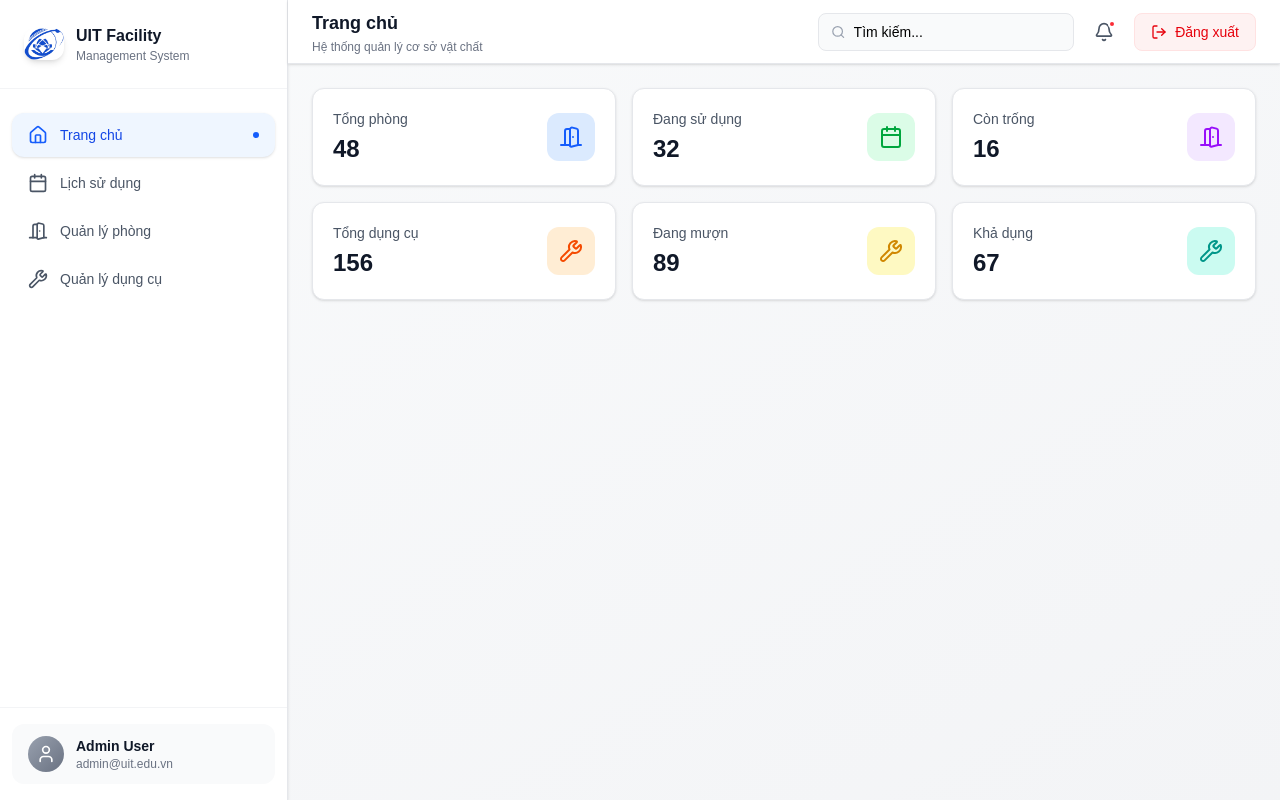
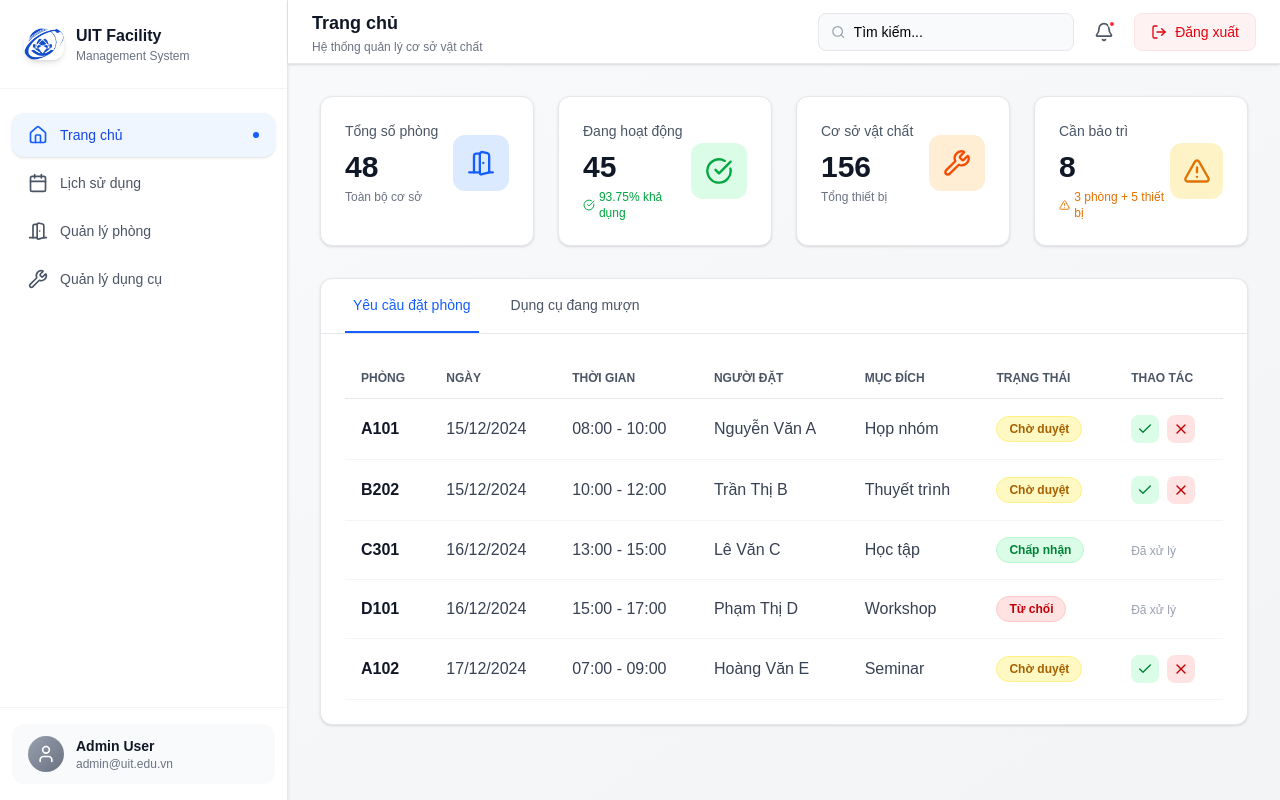
Before and after one commit to uit-facility-management/uit-fms-frontend, a Next.js app: page /homepage in a window 1280 px wide. Built offline with nearby package versions, Linux system fonts and the light colour scheme.

Commit message:
fix: homedashboard

```diff
--- a/src/app/homepage/components/DashboardHome.tsx
+++ b/src/app/homepage/components/DashboardHome.tsx
@@ -1,29 +1,120 @@
 "use client";
 import { useState } from "react";
-import { DoorOpen, Calendar, Wrench, TrendingUp, Clock } from "lucide-react";
+import {
+  DoorOpen,
+  Wrench,
+  CheckCircle,
+  AlertTriangle,
+  Check,
+  X,
+} from "lucide-react";
 
-type DashboardTab = "booking" | "tools";
+type DashboardTab = "requests" | "tools";
+type RequestStatus = "Chờ duyệt" | "Chấp nhận" | "Từ chối";
 
 export default function DashboardHome() {
-  const [activeTab, setActiveTab] = useState<DashboardTab>("booking");
+  const [activeTab, setActiveTab] = useState<DashboardTab>("requests");
 
-  // Mock data for booking table
-  const bookingData = [
-    { id: 1, room: "A101", time: "08:00 - 10:00", user: "Nguyễn Văn A", status: "Đang diễn ra" },
-    { id: 2, room: "B202", time: "10:00 - 12:00", user: "Trần Thị B", status: "Sắp tới" },
-    { id: 3, room: "C301", time: "13:00 - 15:00", user: "Lê Văn C", status: "Sắp tới" },
-    { id: 4, room: "D101", time: "15:00 - 17:00", user: "Phạm Thị D", status: "Sắp tới" },
-    { id: 5, room: "A102", time: "07:00 - 09:00", user: "Hoàng Văn E", status: "Đã kết thúc" },
+  // Mock data for booking requests
+  const requestsData = [
+    {
+      id: 1,
+      room: "A101",
+      time: "08:00 - 10:00",
+      date: "15/12/2024",
+      user: "Nguyễn Văn A",
+      purpose: "Họp nhóm",
+      status: "Chờ duyệt" as RequestStatus,
+    },
+    {
+      id: 2,
+      room: "B202",
+      time: "10:00 - 12:00",
+      date: "15/12/2024",
+      user: "Trần Thị B",
+      purpose: "Thuyết trình",
+      status: "Chờ duyệt" as RequestStatus,
+    },
+    {
+      id: 3,
+      room: "C301",
+      time: "13:00 - 15:00",
+      date: "16/12/2024",
+      user: "Lê Văn C",
+      purpose: "Học tập",
+      status: "Chấp nhận" as RequestStatus,
+    },
+    {
+      id: 4,
+      room: "D101",
+      time: "15:00 - 17:00",
+      date: "16/12/2024",
+      user: "Phạm Thị D",
+      purpose: "Workshop",
+      status: "Từ chối" as RequestStatus,
+    },
+    {
+      id: 5,
+      room: "A102",
+      time: "07:00 - 09:00",
+      date: "17/12/2024",
+      user: "Hoàng Văn E",
+      purpose: "Seminar",
+      status: "Chờ duyệt" as RequestStatus,
+    },
   ];
 
   // Mock data for tools table
   const toolsData = [
-    { id: 1, tool: "Máy chiếu", quantity: 15, available: 8, borrowed: 7, status: "Khả dụng" },
-    { id: 2, tool: "Micro", quantity: 25, available: 20, borrowed: 5, status: "Khả dụng" },
-    { id: 3, tool: "Bảng viết", quantity: 10, available: 3, borrowed: 7, status: "Ít" },
-    { id: 4, tool: "Laptop", quantity: 20, available: 15, borrowed: 5, status: "Khả dụng" },
-    { id: 5, tool: "Chuột", quantity: 30, available: 25, borrowed: 5, status: "Khả dụng" },
+    {
+      id: 1,
+      tool: "Máy chiếu",
+      quantity: 15,
+      available: 8,
+      borrowed: 7,
+      status: "Khả dụng",
+    },
+    {
+      id: 2,
+      tool: "Micro",
+      quantity: 25,
+      available: 20,
+      borrowed: 5,
+      status: "Khả dụng",
+    },
+    {
+      id: 3,
+      tool: "Bảng viết",
+      quantity: 10,
+      available: 3,
+      borrowed: 7,
+      status: "Ít",
+    },
+    {
+      id: 4,
+      tool: "Laptop",
+      quantity: 20,
+      available: 15,
+      borrowed: 5,
+      status: "Khả dụng",
+    },
+    {
+      id: 5,
+      tool: "Chuột",
+      quantity: 30,
+      available: 25,
+      borrowed: 5,
+      status: "Khả dụng",
+    },
   ];
+
+  const handleApprove = (id: number) => {
+    console.log("Chấp nhận yêu cầu:", id);
+  };
+
+  const handleReject = (id: number) => {
+    console.log("Từ chối yêu cầu:", id);
+  };
 
   return (
     <div className="space-y-8">
@@ -32,15 +123,12 @@ export default function DashboardHome() {
         <div className="bg-white rounded-xl border border-gray-200 p-6 shadow-sm hover:shadow-md transition-shadow">
           <div className="flex items-center justify-between">
             <div>
-              <p className="text-sm font-medium text-gray-600">Tổng đặt phòng</p>
-              <p className="text-3xl font-bold text-gray-900 mt-2">124</p>
-              <p className="text-xs text-green-600 mt-1 flex items-center gap-1">
-                <TrendingUp className="w-3 h-3" />
-                +12% so với tuần trước
-              </p>
+              <p className="text-sm font-medium text-gray-600">Tổng số phòng</p>
+              <p className="text-3xl font-bold text-gray-900 mt-2">48</p>
+              <p className="text-xs text-gray-500 mt-1">Toàn bộ cơ sở</p>
             </div>
             <div className="w-14 h-14 bg-blue-100 rounded-xl flex items-center justify-center">
-              <Calendar className="w-7 h-7 text-blue-600" />
+              <DoorOpen className="w-7 h-7 text-blue-600" />
             </div>
           </div>
         </div>
@@ -48,14 +136,17 @@ export default function DashboardHome() {
         <div className="bg-white rounded-xl border border-gray-200 p-6 shadow-sm hover:shadow-md transition-shadow">
           <div className="flex items-center justify-between">
             <div>
-              <p className="text-sm font-medium text-gray-600">Phòng đang dùng</p>
-              <p className="text-3xl font-bold text-gray-900 mt-2">32</p>
-              <p className="text-xs text-gray-500 mt-1">
-                / 48 phòng
+              <p className="text-sm font-medium text-gray-600">
+                Đang hoạt động
+              </p>
+              <p className="text-3xl font-bold text-gray-900 mt-2">45</p>
+              <p className="text-xs text-green-600 mt-1 flex items-center gap-1">
+                <CheckCircle className="w-3 h-3" />
+                93.75% khả dụng
               </p>
             </div>
             <div className="w-14 h-14 bg-green-100 rounded-xl flex items-center justify-center">
-              <DoorOpen className="w-7 h-7 text-green-600" />
+              <CheckCircle className="w-7 h-7 text-green-600" />
             </div>
           </div>
         </div>
@@ -63,11 +154,11 @@ export default function DashboardHome() {
         <div className="bg-white rounded-xl border border-gray-200 p-6 shadow-sm hover:shadow-md transition-shadow">
           <div className="flex items-center justify-between">
             <div>
-              <p className="text-sm font-medium text-gray-600">Dụng cụ đang mượn</p>
-              <p className="text-3xl font-bold text-gray-900 mt-2">89</p>
-              <p className="text-xs text-gray-500 mt-1">
-                / 156 dụng cụ
+              <p className="text-sm font-medium text-gray-600">
+                Cơ sở vật chất
               </p>
+              <p className="text-3xl font-bold text-gray-900 mt-2">156</p>
+              <p className="text-xs text-gray-500 mt-1">Tổng thiết bị</p>
             </div>
             <div className="w-14 h-14 bg-orange-100 rounded-xl flex items-center justify-center">
               <Wrench className="w-7 h-7 text-orange-600" />
@@ -78,14 +169,14 @@ export default function DashboardHome() {
         <div className="bg-white rounded-xl border border-gray-200 p-6 shadow-sm hover:shadow-md transition-shadow">
           <div className="flex items-center justify-between">
             <div>
-              <p className="text-sm font-medium text-gray-600">Trung bình / ngày</p>
-              <p className="text-3xl font-bold text-gray-900 mt-2">18</p>
-              <p className="text-xs text-gray-500 mt-1">
-                lượt đặt phòng
+              <p className="text-sm font-medium text-gray-600">Cần bảo trì</p>
+              <p className="text-3xl font-bold text-gray-900 mt-2">8</p>
+              <p className="text-xs text-amber-600 mt-1 flex items-center gap-1">
+                <AlertTriangle className="w-3 h-3" />3 phòng + 5 thiết bị
               </p>
             </div>
-            <div className="w-14 h-14 bg-purple-100 rounded-xl flex items-center justify-center">
-              <Clock className="w-7 h-7 text-purple-600" />
+            <div className="w-14 h-14 bg-amber-100 rounded-xl flex items-center justify-center">
+              <AlertTriangle className="w-7 h-7 text-amber-600" />
             </div>
           </div>
         </div>
@@ -97,14 +188,14 @@ export default function DashboardHome() {
         <div className="border-b border-gray-200 px-6">
           <div className="flex gap-6">
             <button
-              onClick={() => setActiveTab("booking")}
+              onClick={() => setActiveTab("requests")}
               className={`py-4 px-2 font-medium text-sm border-b-2 transition-colors ${
-                activeTab === "booking"
+                activeTab === "requests"
                   ? "border-blue-600 text-blue-600"
                   : "border-transparent text-gray-600 hover:text-gray-900"
               }`}
             >
-              Đặt phòng hôm nay
+              Yêu cầu đặt phòng
             </button>
             <button
               onClick={() => setActiveTab("tools")}
@@ -121,37 +212,87 @@ export default function DashboardHome() {
 
         {/* Table Content */}
         <div className="p-6">
-          {activeTab === "booking" ? (
+          {activeTab === "requests" ? (
             <div className="overflow-x-auto">
               <table className="w-full">
                 <thead>
                   <tr className="border-b border-gray-200">
-                    <th className="text-left py-3 px-4 text-xs font-semibold text-gray-600 uppercase">Phòng</th>
-                    <th className="text-left py-3 px-4 text-xs font-semibold text-gray-600 uppercase">Thời gian</th>
-                    <th className="text-left py-3 px-4 text-xs font-semibold text-gray-600 uppercase">Người đặt</th>
-                    <th className="text-left py-3 px-4 text-xs font-semibold text-gray-600 uppercase">Trạng thái</th>
+                    <th className="text-left py-3 px-4 text-xs font-semibold text-gray-600 uppercase">
+                      Phòng
+                    </th>
+                    <th className="text-left py-3 px-4 text-xs font-semibold text-gray-600 uppercase">
+                      Ngày
+                    </th>
+                    <th className="text-left py-3 px-4 text-xs font-semibold text-gray-600 uppercase">
+                      Thời gian
+                    </th>
+                    <th className="text-left py-3 px-4 text-xs font-semibold text-gray-600 uppercase">
+                      Người đặt
+                    </th>
+                    <th className="text-left py-3 px-4 text-xs font-semibold text-gray-600 uppercase">
+                      Mục đích
+                    </th>
+                    <th className="text-left py-3 px-4 text-xs font-semibold text-gray-600 uppercase">
+                      Trạng thái
+                    </th>
+                    <th className="text-left py-3 px-4 text-xs font-semibold text-gray-600 uppercase">
+                      Thao tác
+                    </th>
                   </tr>
                 </thead>
                 <tbody>
-                  {bookingData.map((item) => (
-                    <tr key={item.id} className="border-b border-gray-100 hover:bg-gray-50 transition-colors">
+                  {requestsData.map((item) => (
+                    <tr
+                      key={item.id}
+                      className="border-b border-gray-100 hover:bg-gray-50 transition-colors"
+                    >
                       <td className="py-4 px-4">
-                        <span className="font-semibold text-gray-900">{item.room}</span>
+                        <span className="font-semibold text-gray-900">
+                          {item.room}
+                        </span>
                       </td>
+                      <td className="py-4 px-4 text-gray-700">{item.date}</td>
                       <td className="py-4 px-4 text-gray-700">{item.time}</td>
                       <td className="py-4 px-4 text-gray-700">{item.user}</td>
+                      <td className="py-4 px-4 text-gray-700">
+                        {item.purpose}
+                      </td>
                       <td className="py-4 px-4">
                         <span
                           className={`inline-flex items-center px-3 py-1 rounded-full text-xs font-semibold ${
-                            item.status === "Đang diễn ra"
+                            item.status === "Chờ duyệt"
+                              ? "bg-yellow-100 text-yellow-700 border border-yellow-200"
+                              : item.status === "Chấp nhận"
                               ? "bg-green-100 text-green-700 border border-green-200"
-                              : item.status === "Sắp tới"
-                              ? "bg-blue-100 text-blue-700 border border-blue-200"
-                              : "bg-gray-100 text-gray-700 border border-gray-200"
+                              : "bg-red-100 text-red-700 border border-red-200"
                           }`}
                         >
                           {item.status}
                         </span>
+                      </td>
+                      <td className="py-4 px-4">
+                        {item.status === "Chờ duyệt" ? (
+                          <div className="flex items-center gap-2">
+                            <button
+                              onClick={() => handleApprove(item.id)}
+                              className="p-1.5 bg-green-100 hover:bg-green-200 text-green-700 rounded-lg transition-colors"
+                              title="Chấp nhận"
+                            >
+                              <Check className="w-4 h-4" />
+                            </button>
+                            <button
+                              onClick={() => handleReject(item.id)}
+                              className="p-1.5 bg-red-100 hover:bg-red-200 text-red-700 rounded-lg transition-colors"
+                              title="Từ chối"
+                            >
+                              <X className="w-4 h-4" />
+                            </button>
+                          </div>
+                        ) : (
+                          <span className="text-xs text-gray-400">
+                            Đã xử lý
+                          </span>
+                        )}
                       </td>
                     </tr>
                   ))}
@@ -163,22 +304,43 @@ export default function DashboardHome() {
               <table className="w-full">
                 <thead>
                   <tr className="border-b border-gray-200">
-                    <th className="text-left py-3 px-4 text-xs font-semibold text-gray-600 uppercase">Dụng cụ</th>
-                    <th className="text-left py-3 px-4 text-xs font-semibold text-gray-600 uppercase">Tổng số</th>
-                    <th className="text-left py-3 px-4 text-xs font-semibold text-gray-600 uppercase">Khả dụng</th>
-                    <th className="text-left py-3 px-4 text-xs font-semibold text-gray-600 uppercase">Đang mượn</th>
-                    <th className="text-left py-3 px-4 text-xs font-semibold text-gray-600 uppercase">Trạng thái</th>
+                    <th className="text-left py-3 px-4 text-xs font-semibold text-gray-600 uppercase">
+                      Dụng cụ
+                    </th>
+                    <th className="text-left py-3 px-4 text-xs font-semibold text-gray-600 uppercase">
+                      Tổng số
+                    </th>
+                    <th className="text-left py-3 px-4 text-xs font-semibold text-gray-600 uppercase">
+                      Khả dụng
+                    </th>
+                    <th className="text-left py-3 px-4 text-xs font-semibold text-gray-600 uppercase">
+                      Đang mượn
+                    </th>
+                    <th className="text-left py-3 px-4 text-xs font-semibold text-gray-600 uppercase">
+                      Trạng thái
+                    </th>
                   </tr>
                 </thead>
                 <tbody>
                   {toolsData.map((item) => (
-                    <tr key={item.id} className="border-b border-gray-100 hover:bg-gray-50 transition-colors">
+                    <tr
+                      key={item.id}
+                      className="border-b border-gray-100 hover:bg-gray-50 transition-colors"
+                    >
                       <td className="py-4 px-4">
-                        <span className="font-semibold text-gray-900">{item.tool}</span>
+                        <span className="font-semibold text-gray-900">
+                          {item.tool}
+                        </span>
                       </td>
-                      <td className="py-4 px-4 text-gray-700">{item.quantity}</td>
-                      <td className="py-4 px-4 text-gray-700">{item.available}</td>
-                      <td className="py-4 px-4 text-gray-700">{item.borrowed}</td>
+                      <td className="py-4 px-4 text-gray-700">
+                        {item.quantity}
+                      </td>
+                      <td className="py-4 px-4 text-gray-700">
+                        {item.available}
+                      </td>
+                      <td className="py-4 px-4 text-gray-700">
+                        {item.borrowed}
+                      </td>
                       <td className="py-4 px-4">
                         <span
                           className={`inline-flex items-center px-3 py-1 rounded-full text-xs font-semibold ${
--- a/src/app/homepage/page.tsx
+++ b/src/app/homepage/page.tsx
@@ -3,10 +3,11 @@ import { useState } from "react";
 import { LogOut, Search, Bell, User } from "lucide-react";
 import Image from "next/image";
 import SidebarNav from "./components/SidebarNav";
+import DashboardHome from "./components/DashboardHome";
 import CalendarComponent from "./components/CalendarComponent";
 import RoomComponent from "./components/RoomManagement/RoomComponent";
 import ToolsComponent from "./components/ToolManagement/ToolsComponent";
-import { Wrench, DoorOpen, Calendar } from "lucide-react";
+
 type TabKey = "home" | "calendar" | "room" | "tools";
 
 export default function HomePage() {
@@ -122,113 +123,15 @@ export default function HomePage() {
         </header>
 
         {/* Content Area */}
-        <main className="flex-1 p-6 overflow-auto">
-          <div className="max-w-7xl mx-auto">
-            {/* Stats Cards - Show on home tab */}
-            {tab === "home" && (
-              <div className="grid grid-cols-1 md:grid-cols-3 gap-4 mb-6">
-                <div className="bg-white rounded-xl border border-gray-200 p-5 shadow-sm hover:shadow-md transition-shadow">
-                  <div className="flex items-center justify-between">
-                    <div>
-                      <p className="text-sm font-medium text-gray-600">
-                        Tổng phòng
-                      </p>
-                      <p className="text-2xl font-bold text-gray-900 mt-1">
-                        48
-                      </p>
-                    </div>
-                    <div className="w-12 h-12 bg-blue-100 rounded-xl flex items-center justify-center">
-                      <DoorOpen className="w-6 h-6 text-blue-600" />
-                    </div>
-                  </div>
-                </div>
-
-                <div className="bg-white rounded-xl border border-gray-200 p-5 shadow-sm hover:shadow-md transition-shadow">
-                  <div className="flex items-center justify-between">
-                    <div>
-                      <p className="text-sm font-medium text-gray-600">
-                        Đang sử dụng
-                      </p>
-                      <p className="text-2xl font-bold text-gray-900 mt-1">
-                        32
-                      </p>
-                    </div>
-                    <div className="w-12 h-12 bg-green-100 rounded-xl flex items-center justify-center">
-                      <Calendar className="w-6 h-6 text-green-600" />
-                    </div>
-                  </div>
-                </div>
-
-                <div className="bg-white rounded-xl border border-gray-200 p-5 shadow-sm hover:shadow-md transition-shadow">
-                  <div className="flex items-center justify-between">
-                    <div>
-                      <p className="text-sm font-medium text-gray-600">
-                        Còn trống
-                      </p>
-                      <p className="text-2xl font-bold text-gray-900 mt-1">
-                        16
-                      </p>
-                    </div>
-                    <div className="w-12 h-12 bg-purple-100 rounded-xl flex items-center justify-center">
-                      <DoorOpen className="w-6 h-6 text-purple-600" />
-                    </div>
-                  </div>
-                </div>
-
-                <div className="bg-white rounded-xl border border-gray-200 p-5 shadow-sm hover:shadow-md transition-shadow">
-                  <div className="flex items-center justify-between">
-                    <div>
-                      <p className="text-sm font-medium text-gray-600">
-                        Tổng dụng cụ
-                      </p>
-                      <p className="text-2xl font-bold text-gray-900 mt-1">
-                        156
-                      </p>
-                    </div>
-                    <div className="w-12 h-12 bg-orange-100 rounded-xl flex items-center justify-center">
-                      <Wrench className="w-6 h-6 text-orange-600" />
-                    </div>
-                  </div>
-                </div>
-
-                <div className="bg-white rounded-xl border border-gray-200 p-5 shadow-sm hover:shadow-md transition-shadow">
-                  <div className="flex items-center justify-between">
-                    <div>
-                      <p className="text-sm font-medium text-gray-600">
-                        Đang mượn
-                      </p>
-                      <p className="text-2xl font-bold text-gray-900 mt-1">
-                        89
-                      </p>
-                    </div>
-                    <div className="w-12 h-12 bg-yellow-100 rounded-xl flex items-center justify-center">
-                      <Wrench className="w-6 h-6 text-yellow-600" />
-                    </div>
-                  </div>
-                </div>
-
-                <div className="bg-white rounded-xl border border-gray-200 p-5 shadow-sm hover:shadow-md transition-shadow">
-                  <div className="flex items-center justify-between">
-                    <div>
-                      <p className="text-sm font-medium text-gray-600">
-                        Khả dụng
-                      </p>
-                      <p className="text-2xl font-bold text-gray-900 mt-1">
-                        67
-                      </p>
-                    </div>
-                    <div className="w-12 h-12 bg-teal-100 rounded-xl flex items-center justify-center">
-                      <Wrench className="w-6 h-6 text-teal-600" />
-                    </div>
-                  </div>
-                </div>
-              </div>
-            )}
+        <main className="flex-1 p-8 overflow-auto">
+          <div className="max-w-[1800px] mx-auto">
+            {/* Dashboard Home - Show on home tab */}
+            {tab === "home" && <DashboardHome />}
 
             {/* Main Content Card */}
             {tab !== "home" && (
               <div className="bg-white rounded-xl border border-gray-200 shadow-sm overflow-hidden">
-                <div className={tab === "calendar" ? "" : "p-8"}>
+                <div className={tab === "calendar" ? "" : "p-10"}>
                   {tab === "calendar" && <CalendarComponent />}
                   {tab === "room" && <RoomComponent />}
                   {tab === "tools" && <ToolsComponent />}
```
